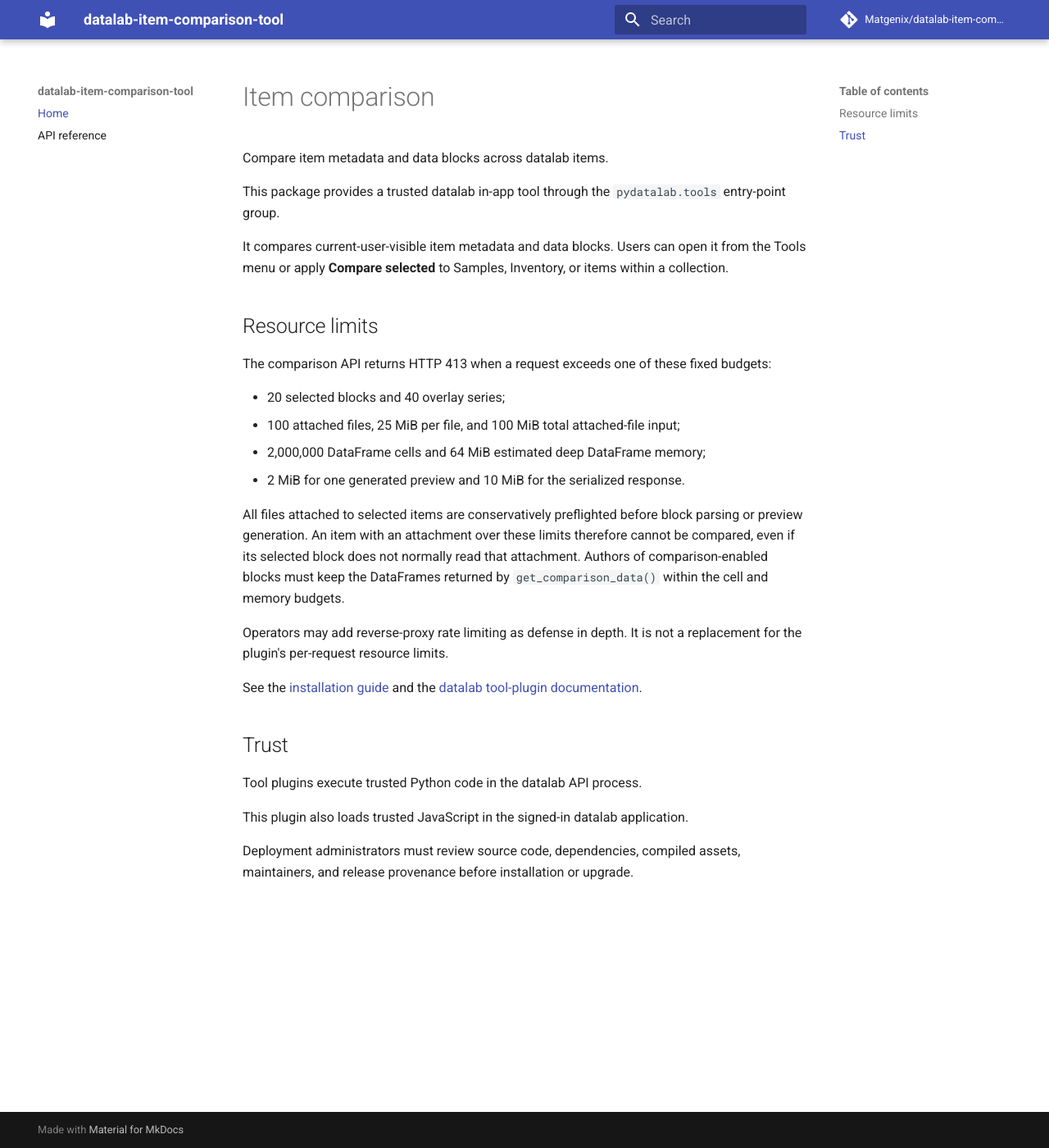
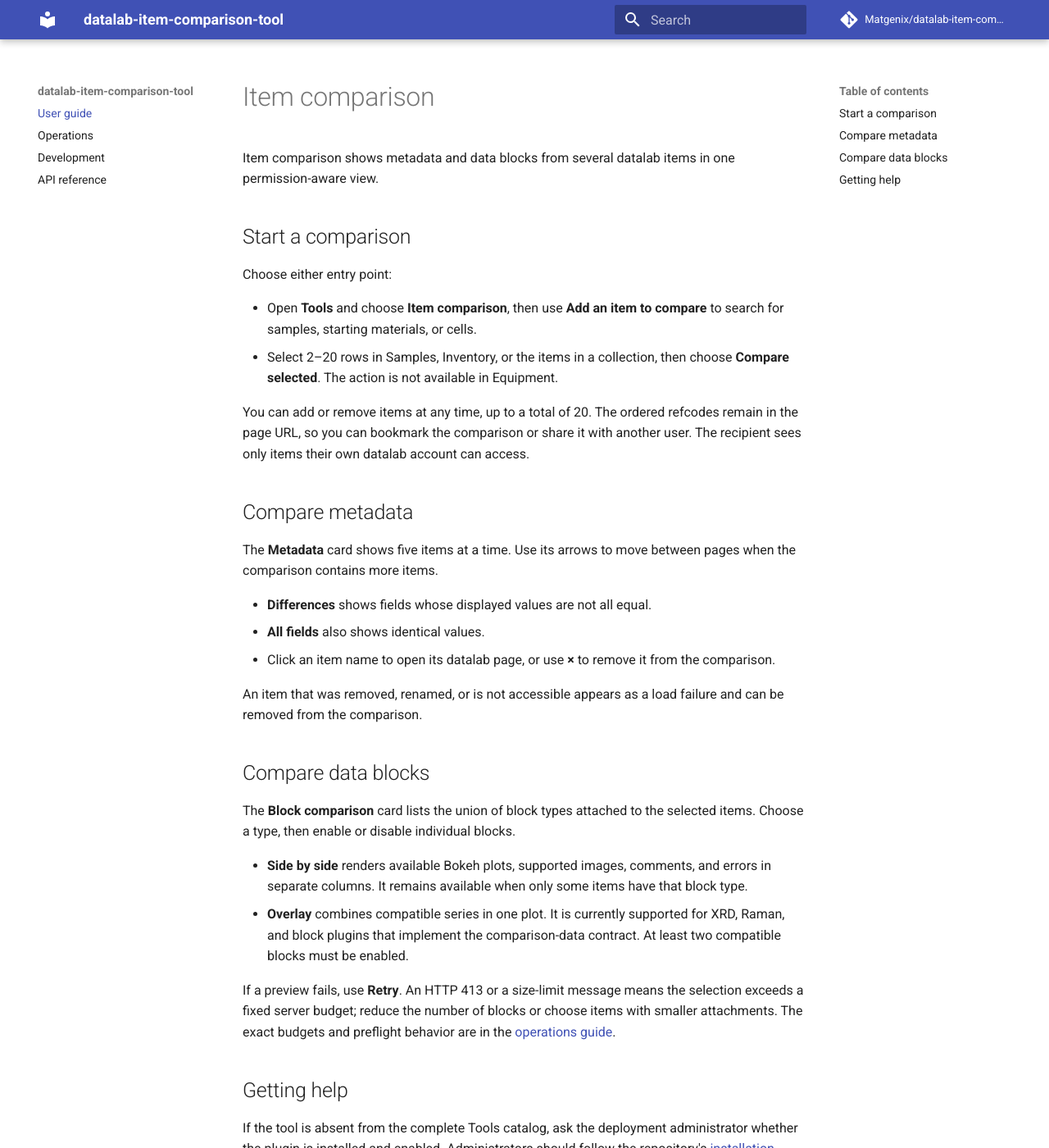
Before and after one commit to Matgenix/datalab-item-comparison-tool, an MkDocs documentation site: the page built from docs/index.md, in a window 1280 px wide and 1400 px high. Shown: the whole window at 82% size. Built offline with MkDocs 1.6.1 and Material for MkDocs 9.7.7, drawn with Linux system fonts in a browser that asks for light colours; comment, search, counter and statistics services are not loaded; some of the changed text lies outside the part shown.

Commit message:
Reorganized documentation

```diff
--- a/docs/index.md
+++ b/docs/index.md
@@ -1,45 +1,55 @@
 # Item comparison
 
-Compare item metadata and data blocks across datalab items.
+Item comparison shows metadata and data blocks from several datalab items in
+one permission-aware view.
 
-This package provides a trusted datalab
-in-app tool
-through the `pydatalab.tools` entry-point group.
+## Start a comparison
 
-It compares current-user-visible item metadata and data blocks. Users can open
-it from the Tools menu or apply **Compare selected** to Samples, Inventory, or
-items within a collection.
+Choose either entry point:
 
-## Resource limits
+- Open **Tools** and choose **Item comparison**, then use **Add an item to
+  compare** to search for samples, starting materials, or cells.
+- Select 2–20 rows in Samples, Inventory, or the items in a collection, then
+  choose **Compare selected**. The action is not available in Equipment.
 
-The comparison API returns HTTP 413 when a request exceeds one of these fixed
-budgets:
+You can add or remove items at any time, up to a total of 20. The ordered
+refcodes remain in the page URL, so you can bookmark the comparison or share it
+with another user. The recipient sees only items their own datalab account can
+access.
 
-- 20 selected blocks and 40 overlay series;
-- 100 attached files, 25 MiB per file, and 100 MiB total attached-file input;
-- 2,000,000 DataFrame cells and 64 MiB estimated deep DataFrame memory;
-- 2 MiB for one generated preview and 10 MiB for the serialized response.
+## Compare metadata
 
-All files attached to selected items are conservatively preflighted before
-block parsing or preview generation. An item with an attachment over these
-limits therefore cannot be compared, even if its selected block does not
-normally read that attachment. Authors of comparison-enabled blocks must keep
-the DataFrames returned by `get_comparison_data()` within the cell and memory
-budgets.
+The **Metadata** card shows five items at a time. Use its arrows to move between
+pages when the comparison contains more items.
 
-Operators may add reverse-proxy rate limiting as defense in depth. It is not a
-replacement for the plugin's per-request resource limits.
+- **Differences** shows fields whose displayed values are not all equal.
+- **All fields** also shows identical values.
+- Click an item name to open its datalab page, or use **×** to remove it from
+  the comparison.
 
-See the
-[installation guide](https://github.com/Matgenix/datalab-item-comparison-tool/blob/main/INSTALL.md)
-and the
-[datalab tool-plugin documentation](https://docs.datalab-org.io/plugins/#writing-a-tool-plugin).
+An item that was removed, renamed, or is not accessible appears as a load
+failure and can be removed from the comparison.
 
-## Trust
+## Compare data blocks
 
-Tool plugins execute trusted Python code in the datalab API process.
+The **Block comparison** card lists the union of block types attached to the
+selected items. Choose a type, then enable or disable individual blocks.
 
-This plugin also loads trusted JavaScript in the signed-in datalab application.
+- **Side by side** renders available Bokeh plots, supported images, comments,
+  and errors in separate columns. It remains available when only some items have
+  that block type.
+- **Overlay** combines compatible series in one plot. It is currently supported
+  for XRD, Raman, and block plugins that implement the comparison-data contract.
+  At least two compatible blocks must be enabled.
 
-Deployment administrators must review source code, dependencies, compiled
-assets, maintainers, and release provenance before installation or upgrade.
+If a preview fails, use **Retry**. An HTTP 413 or a size-limit message means the
+selection exceeds a fixed server budget; reduce the number of blocks or choose
+items with smaller attachments. The exact budgets and preflight behavior are in
+the [operations guide](operations.md#request-limits).
+
+## Getting help
+
+If the tool is absent from the complete Tools catalog, ask the deployment
+administrator whether the plugin is installed and enabled. Administrators
+should follow the repository's
+[installation guide](https://github.com/Matgenix/datalab-item-comparison-tool/blob/main/INSTALL.md).
--- a/mkdocs.yml
+++ b/mkdocs.yml
@@ -11,7 +11,9 @@ theme:
     - navigation.sections
 
 nav:
-  - Home: index.md
+  - User guide: index.md
+  - Operations: operations.md
+  - Development: development.md
   - API reference: reference.md
 
 plugins:
```
Also changed, not shown: INSTALL.md (+45 -48 lines), README.md (+15 -73 lines), docs/development.md (added, +62 -0 lines), docs/operations.md (added, +46 -0 lines).
